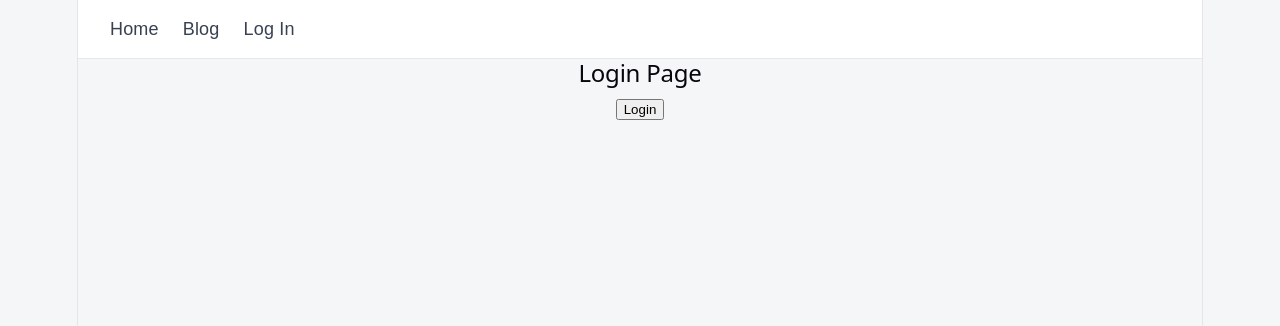
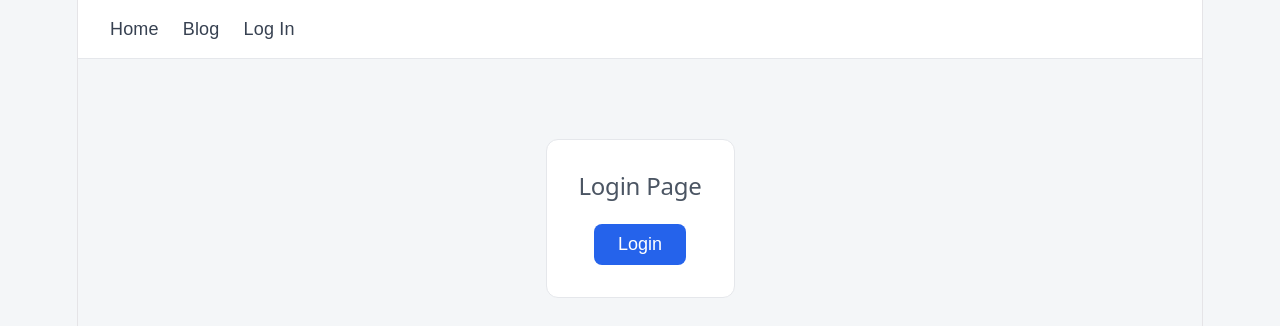
Before and after one commit to mercytv932/Router_VLOG_APP, a React (Vite) app: page /login in a window 1280 px wide. Shown: the top 326 px of the page. Built offline with nearby package versions, Linux system fonts and the light colour scheme.

Commit message:
done with home and login page styles

```diff
--- a/src/App.css
+++ b/src/App.css
@@ -89,3 +89,59 @@ body {
   line-height: 1.7;
   color: #4b5563;
 }
+
+/* Home-Page */
+
+.home-page {
+  max-width: 900px;
+  margin: 0 auto;
+  padding: 80px 32px;
+  text-align: center;
+}
+
+.home-page h1 {
+  font-size: 3rem;
+
+  margin-bottom: 16px;
+}
+
+.home-page p {
+  font-size: 1.1rem;
+  color: #6b7280;
+}
+
+/* login-Page */
+
+.login-page {
+  max-width: 400px;
+  margin: 80px auto;
+  padding: 32px;
+  background: white;
+  border: 1px solid #e5e7eb;
+  border-radius: 12px;
+  text-align: center;
+}
+
+.login-page h2 {
+  margin-bottom: 24px;
+  color: #4b5563;
+}
+
+.login-page button {
+  padding: 10px 24px;
+  border: none;
+  border-radius: 8px;
+  background: #2563eb;
+  color: white;
+  font-size: 1rem;
+  font-weight: 500;
+  cursor: pointer;
+  transition:
+    background 2s ease,
+    transform 0.2s ease;
+}
+
+.login-page button:hover {
+  background: #1d4ed8;
+  transform: translateY(-2px);
+}
--- a/src/pages/HomePage.tsx
+++ b/src/pages/HomePage.tsx
@@ -1,7 +1,8 @@
 function HomePage() {
   return (
-    <div>
+    <div className="home-page">
       <h1>Home</h1>
+      <p>Explore our latest posts and ideas.</p>
     </div>
   );
 }
--- a/src/pages/LoginPage.tsx
+++ b/src/pages/LoginPage.tsx
@@ -3,7 +3,7 @@ import { useAuth } from "../contexts/AuthContext";
 function LoginPage() {
   const { login } = useAuth();
   return (
-    <div>
+    <div className="login-page">
       <h2>Login Page</h2>
       <button onClick={login}>Login</button>
     </div>
```
